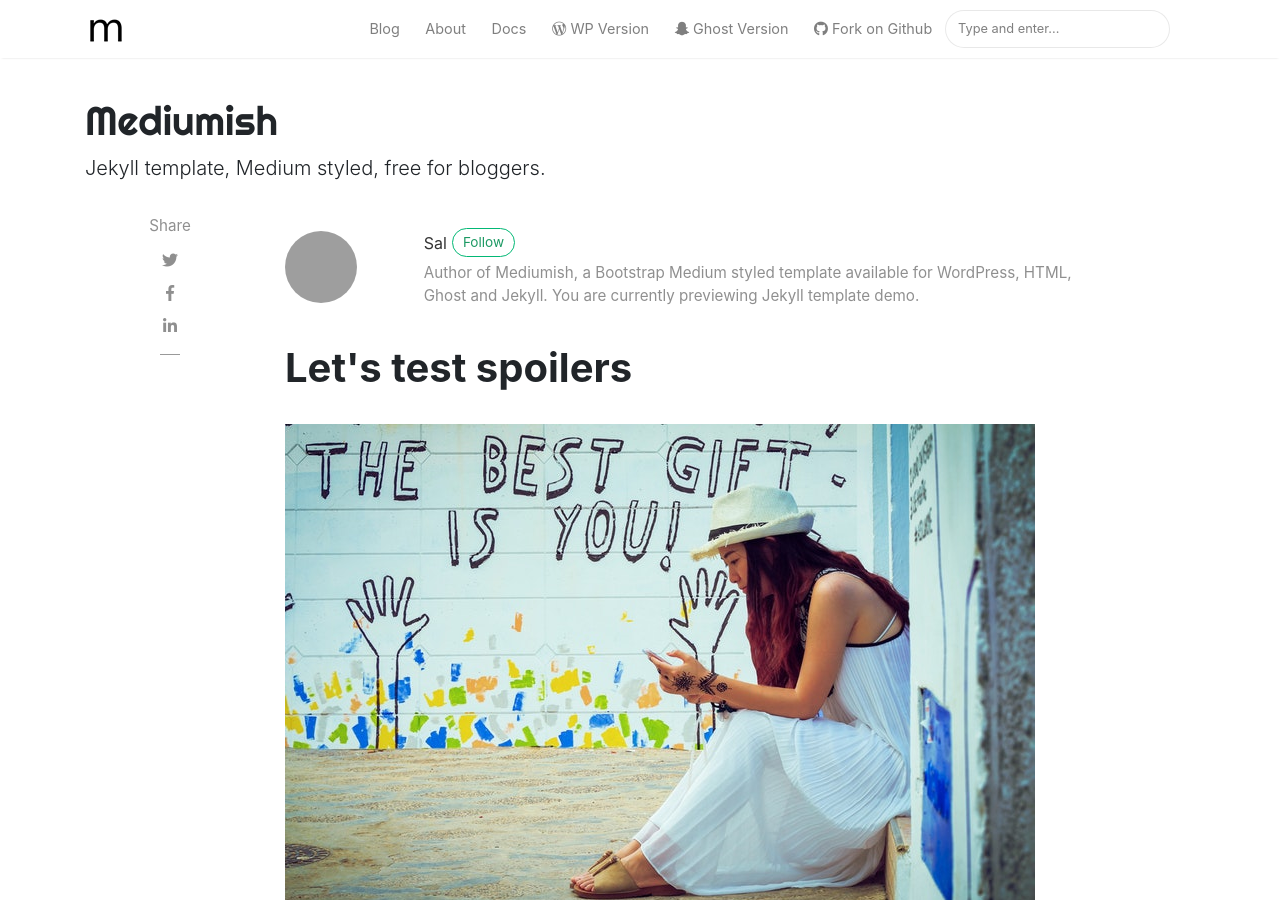
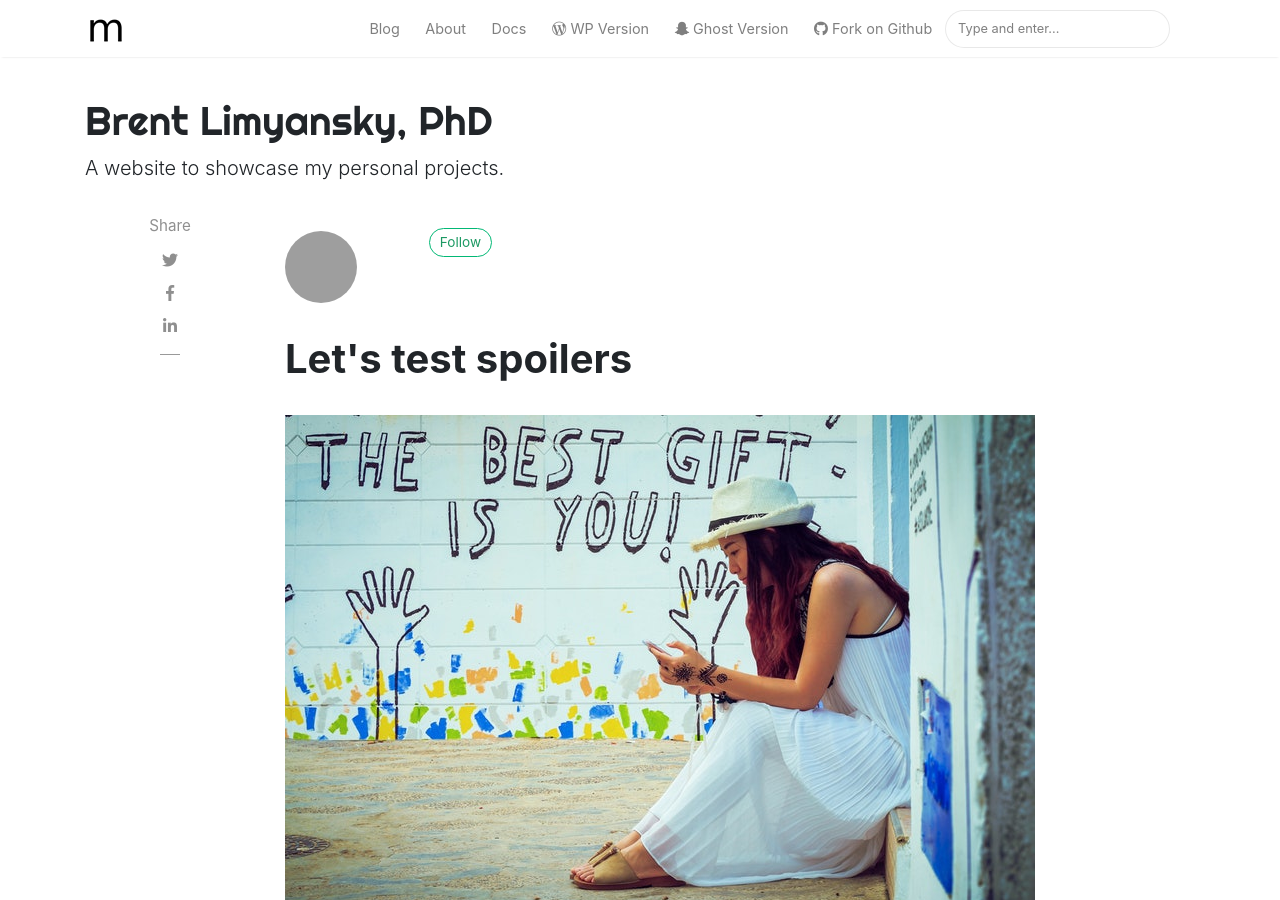
Before and after one commit to limyansky/personal_website, a Jekyll site: the page built from _posts/2018-01-11-quick-start-guide.md, in a window 1280 px wide and 900 px high. Built offline with Jekyll 4.4.1, drawn with Linux system fonts in a browser that asks for light colours; nearby versions of some CDN libraries; comment, search, counter and statistics services are not loaded; some of the changed text lies outside the part shown; grey boxes are pictures that could not be loaded.

Commit message:
personalizing

```diff
--- a/_config.yml
+++ b/_config.yml
@@ -1,35 +1,25 @@
 # Site
-name: "Mediumish"
-title: "Mediumish"
-description: "Jekyll template, Medium styled, free for bloggers."
+name: "Brent Limyansky, PhD"
+title: "Brent Limyansky, PhD"
+description: "A website to showcase my personal projects."
 logo: 'assets/images/logo.png'
 favicon: 'assets/images/logo.png'
-baseurl: /mediumish-theme-jekyll
-google_analytics: 'UA-46278016-1'
-disqus: 'demowebsite'
-mailchimp-list: 'https://wowthemes.us11.list-manage.com/subscribe/post?u=8aeb20a530e124561927d3bd8&amp;id=8c3d2d214b'
+baseurl: ''
+# google_analytics: 'UA-46278016-1'
+disqus: 'limyansky'
+# mailchimp-list: 'https://wowthemes.us11.list-manage.com/subscribe/post?u=8aeb20a530e124561927d3bd8&amp;id=8c3d2d214b'
 include: ["_pages"]
 permalink: /:title/
 
 # Authors
 authors:
-  sal:
-    name: Sal
-    display_name: Sal
-    gravatar: e56154546cf4be74e393c62d1ae9f9d4
-    email: wowthemesnet@gmail.com
-    web: https://www.wowthemes.net
-    twitter: https://twitter.com/wowthemesnet
-    description: "Author of Mediumish, a Bootstrap Medium styled template available for WordPress, HTML, Ghost and Jekyll. You are currently previewing Jekyll template demo."
-  john:
-    name: John
-    display_name: John
-    avatar: 'assets/images/avatar.png'
-    gravatar: b1cc14991db7a456fcd761680bbc8f81
-    email: wowthemesnet@gmail.com
-    web: https://www.wowthemes.net
-    twitter: https://twitter.com/wowthemesnet
-    description: "This is the author box. Write a short description of the author here. You are currently previewing Mediumish demo, a Jekyll template compatible with Github pages."
+  brent:
+    name: Brent Limyansky, PhD
+    display_name: Brent
+    email: Brent.Limyansky@ucsc.edu
+    linkedin: limyansky
+    github: limyansky
+    description: "Aspiring data scientist and author of limyansky.com"
 
 # Plugins
 plugins:
@@ -60,6 +50,7 @@
   syntax_highlighter_opts:
     block:
       line_numbers: true
+remote_theme: mediumish-theme-jekyll
 
 # Adsense (change to "enabled" to activate, also your client id and ad slot. Create a new ad unit from your Adsense account to get the slot.)
 adsense: "disabled"
```
Also changed, not shown: 15 other files.
